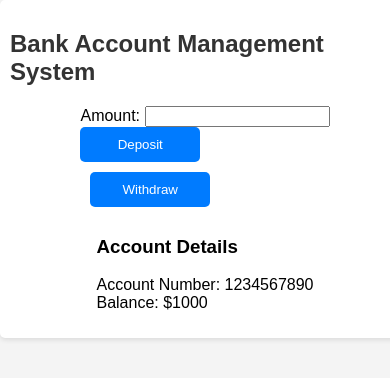
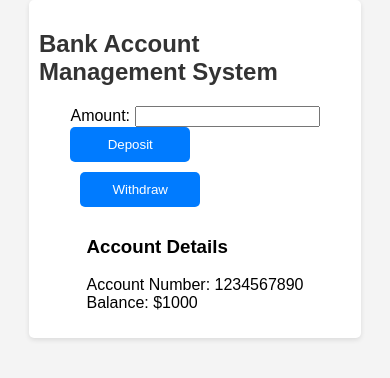
Before and after one commit to Debbatisudheer/Encapsulation, a plain HTML site: page index.html in a window 390 px wide. Drawn offline with Linux system fonts and the light colour scheme.

Commit message:
Update styles.css

```diff
--- a/styles.css
+++ b/styles.css
@@ -33,7 +33,8 @@ button:hover {
 /* Mobile responsiveness */
 @media only screen and (max-width: 600px) {
     .container {
-        width: 100%;
+        width: 80%;
+        margin: auto;
         padding: 10px;
         display: flex;
         flex-direction: column;
```
